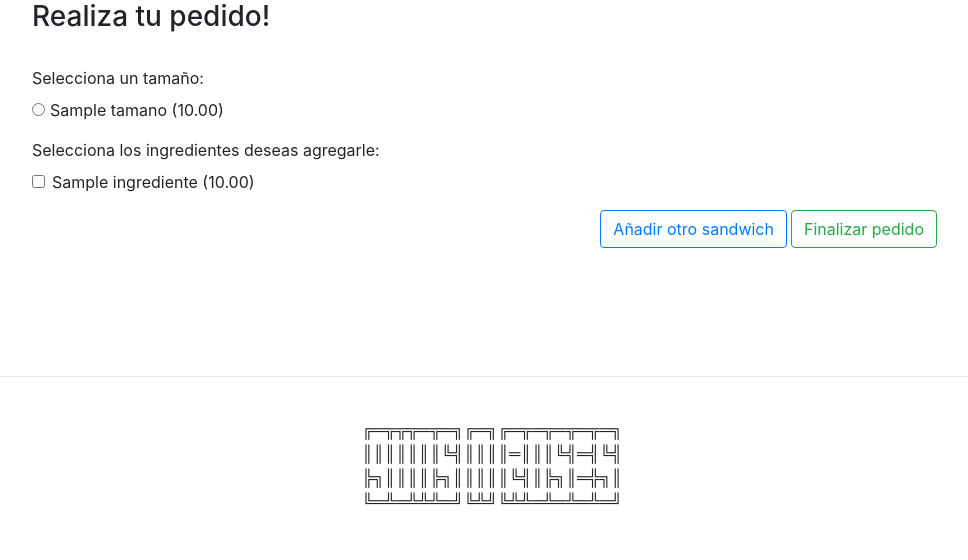
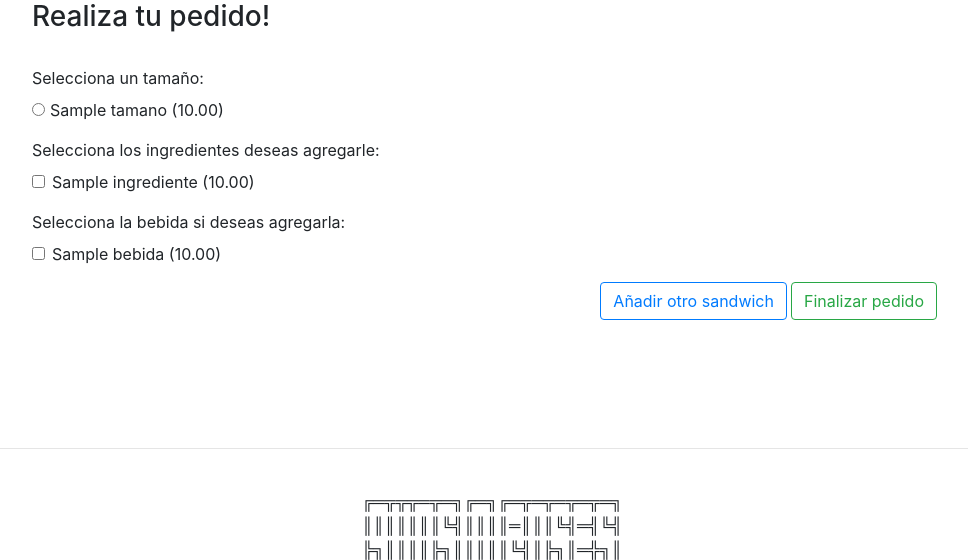
Before and after one commit to emanueldicristofaro/Python-Project--2, a Django app: page /pedidos/ in a window 1280 px wide. Shown: the part 231-791 px from the top of the page, without its empty margins (148-1116 px from the left). Before the commit the page ends 736 px from the top, so only its background shows below. Run offline with Django 3.2, Linux system fonts and the light colour scheme; tables that the repository leaves empty hold one stand-in row (values such as "Sample post"); some libraries are stand-ins or nearby versions.

Commit message:
Bebidas al catalogo

```diff
--- a/mysite/polls/templates/pedidos/index.html
+++ b/mysite/polls/templates/pedidos/index.html
@@ -34,7 +34,7 @@
                 <br>
                 {% for tamano in tamanos %}
                 <div class="form-check form-check-inline">
-                  <input class="form-check-input" type="radio" name="size" id="size{{tamano.id_tamano}}">
+                  <input class="form-check-input" type="radio" name="size" value={{tamano.id_tamano}} id="size{{tamano.id_tamano}}">
                   <label class="form-check-label" for="small_size">
                     {{tamano.nombreTamano}} ({{tamano.costoTamano}})
                   </label>
@@ -46,7 +46,7 @@
                 <br>
                 {% for ingrediente in ingredientes %}
                 <div class="form-check">
-                  <input class="form-check-input" type="checkbox" value={{ingrediente.id_ingrediente}} id={{ingrediente.id_ingrediente}}>
+                  <input class="form-check-input" name="ingredients" type="checkbox" value={{ingrediente.id_ingrediente}} id={{ingrediente.id_ingrediente}}>
                   <label class="form-check-label" for="defaultCheck1">
                     {{ingrediente.nombreIngrediente}} ({{ingrediente.costoIngrediente}})
                   </label>
@@ -54,11 +54,22 @@
                 {% endfor %}
               </div>
               <div class="form-group">
+                <label for="size" class="form-label">Selecciona la bebida si deseas agregarla:</label>
+                <br>
+                {% for bebida in bebidas %}
+                <div class="form-check">
+                  <input class="form-check-input" name="drinks" type="checkbox" value={{bebida.id_bebida}} id={{bebida.id_bebida}}>
+                  <label class="form-check-label" for="defaultCheck1">
+                    {{bebida.nombreBebida}} ({{bebida.costoBebida}})
+                  </label>
+                </div>
+                {% endfor %}
+              </div>
+              <div class="form-group">
                 <div class="col-12 d-flex flex-row-reverse">
-                  <input type="hidden" name="pedidoID" value="{{pedido_id}}">
-                  <button type="submit" class="btn btn-outline-success " name="action" value="end">Finalizar
+                  <button type="submit" class="btn btn-outline-success " name="actionbtn" value="end">Finalizar
                     pedido</button>
-                  <button type="submit" class="btn btn-outline-primary mr-1" name="action" value="add">Añadir otro
+                  <button type="submit" class="btn btn-outline-primary mr-1" name="actionbtn" value="add">Añadir otro
                     sandwich</button>
                 </div>
               </div>
--- a/mysite/polls/views.py
+++ b/mysite/polls/views.py
@@ -1,8 +1,31 @@
 from django.shortcuts import render
-from .models import Tamano, Ingrediente
+from .models import Tamano, Ingrediente, Bebida
+
+pedido = list()
 
 def index(request):
+
+    if request.method == 'POST':
+
+        tamano = request.POST.get("size")
+        lista_ingredientes = request.POST.getlist('ingredients')
+        lista_bebidas = request.POST.getlist('drinks')
+
+        if request.POST.get("actionbtn") == "end":
+            # render para detalles del pedido
+            pedido.clear()
+            print("post")
+        else:
+            sandwich = {
+                "size": tamano,
+                "ingredients": lista_ingredientes,
+                "drinks": lista_bebidas
+            }
+            pedido.append(sandwich)
+            print(pedido)
+
     tamanos = Tamano.objects.all()
     ingredientes = Ingrediente.objects.all()
-    contex = {'tamanos' : tamanos, 'ingredientes' : ingredientes}
+    bebidas = Bebida.objects.all()
+    contex = {'tamanos': tamanos, 'ingredientes': ingredientes, 'bebidas' : bebidas}
     return render(request, 'pedidos/index.html', contex)
```
